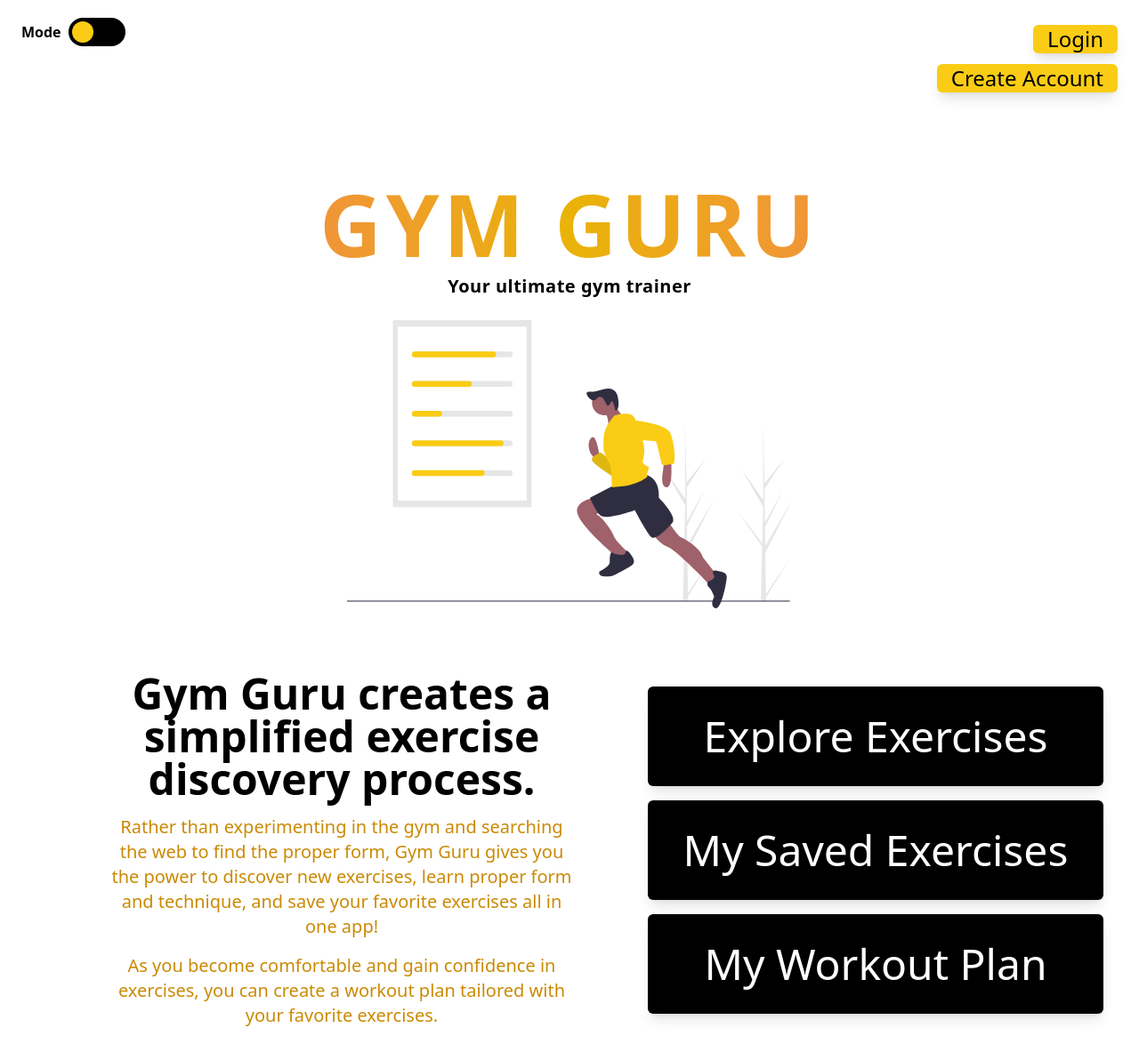
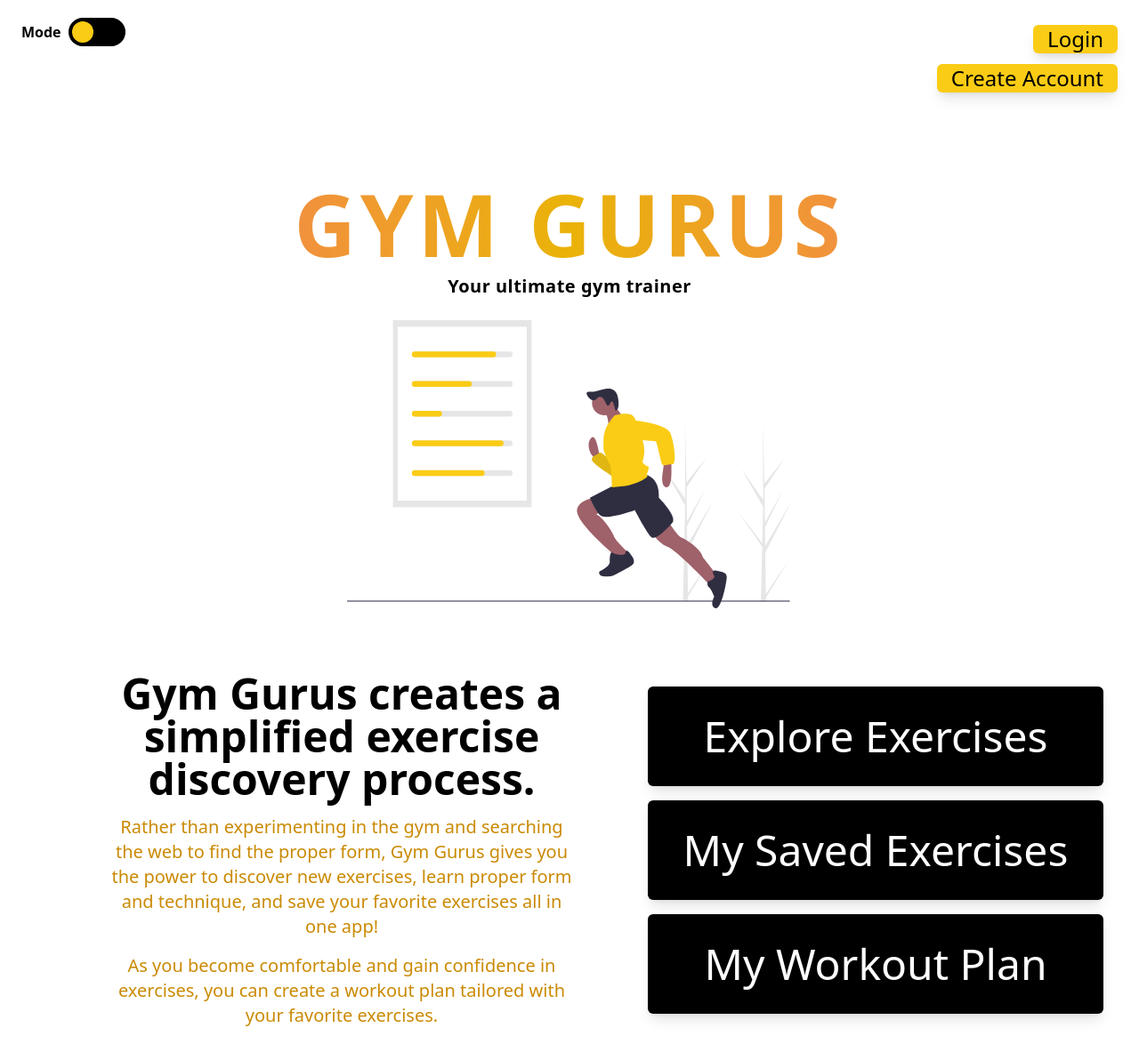
Before and after one commit to jacobecox/Gym-Guru, a Next.js app: page / in a window 1280 px wide. Shown: the top 1192 px of the page at 89% size. Built offline with nearby package versions, Linux system fonts and the light colour scheme; no server answers.

Commit message:
changed name to match domain

```diff
--- a/src/app/components/navBar.tsx
+++ b/src/app/components/navBar.tsx
@@ -153,7 +153,7 @@ export default function NavBar() {
             onClick={handleClick}
             className="font-extrabold text-xl bg-gradient-to-r from-red-400 via-yellow-500 to-red-400 bg-clip-text text-transparent flex justify-start z-10"
           >
-            GYM GURU
+            GYM GURUS
           </button>
         </div>
       )}
--- a/src/app/page.tsx
+++ b/src/app/page.tsx
@@ -37,7 +37,7 @@ export default function App() {
       <NavBar />
       <div className="px-10">
         <h1 className="text-center font-extrabold text-8xl pt-28    tracking-wider bg-gradient-to-r from-red-400 via-yellow-500 to-red-400 bg-clip-text text-transparent">
-          GYM GURU
+          GYM GURUS
         </h1>
         <p className="text-center font-bold text-xl p-2 text-black dark:text-white tracking-wide">
           Your ultimate gym trainer
@@ -53,11 +53,11 @@ export default function App() {
         <div className="flex flex-col xl:flex-row justify-center py-2 items-center">
           <div className="text-center text-xl dark:text-white w-screen sm:p-10 px-4">
             <p className="font-bold text-5xl my-2 text-black dark:text-white">
-              Gym Guru creates a simplified exercise discovery process.
+              Gym Gurus creates a simplified exercise discovery process.
             </p>
             <p className="py-2 text-yellow-600 text-xl sm:mx-10">
               Rather than experimenting in the gym and searching the web to find
-              the proper form, Gym Guru gives you the power to discover new
+              the proper form, Gym Gurus gives you the power to discover new
               exercises, learn proper form and technique, and save your favorite
               exercises all in one app!
             </p>
```
